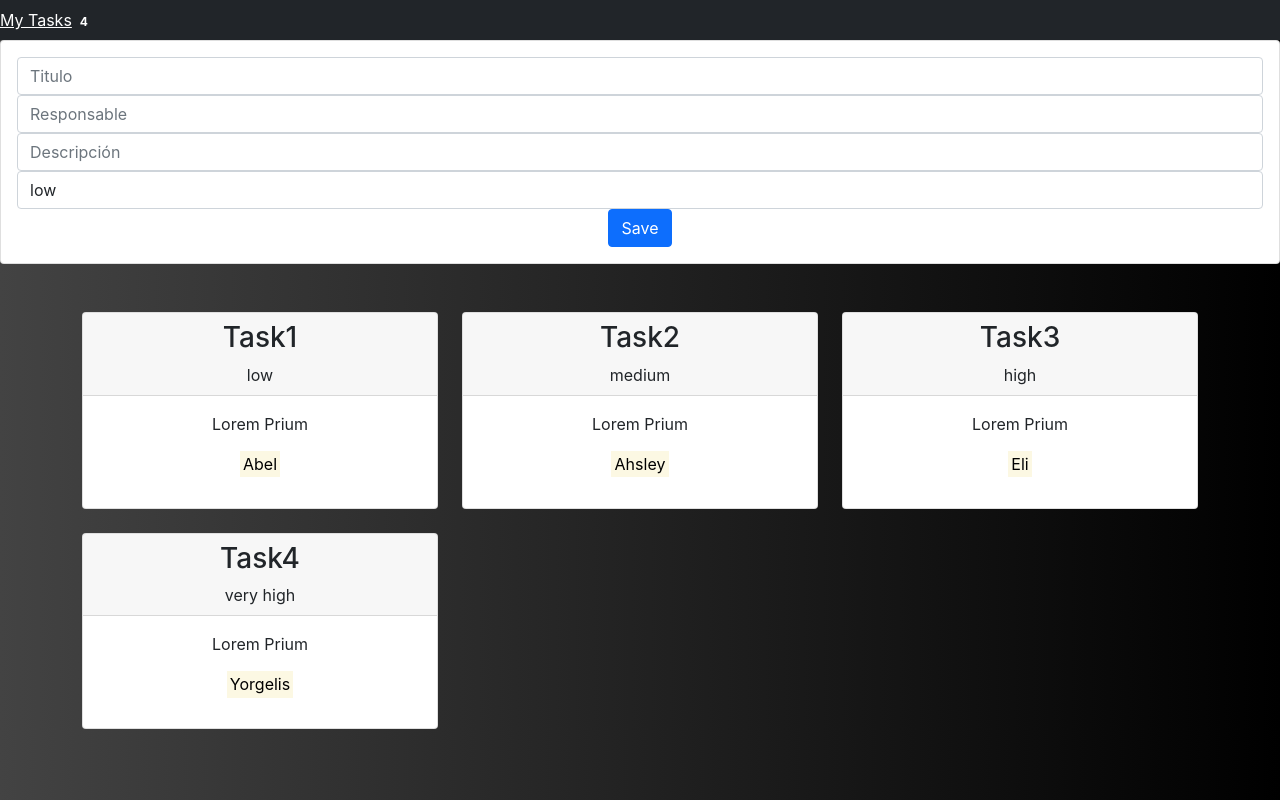
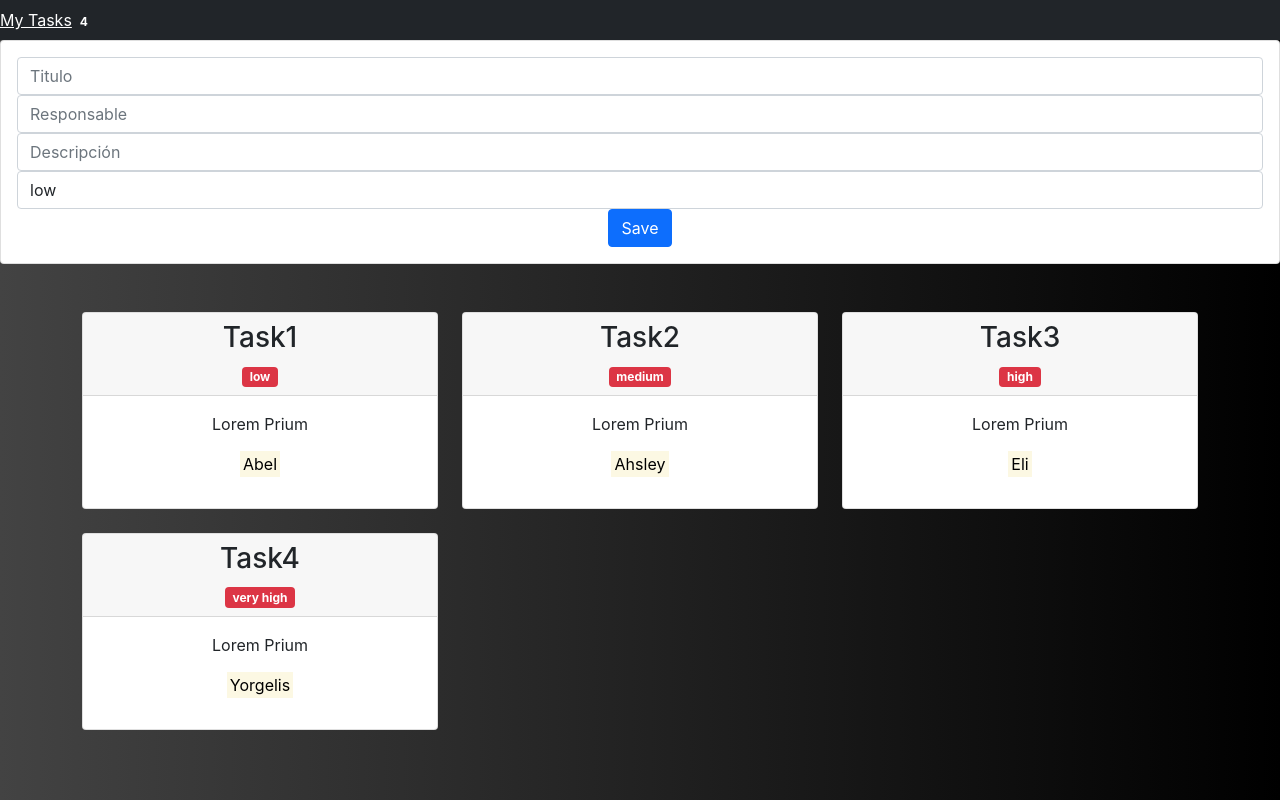
Before and after one commit to Greimer29/react-practico2, a React (Create React App) app: page / in a window 1280 px wide. Built offline with nearby package versions, Linux system fonts and the light colour scheme.

Commit message:
Stylizing the todo cards

```diff
--- a/src/App.js
+++ b/src/App.js
@@ -19,7 +19,9 @@ class App extends Component {
           <div className="card mt-4">
             <div className="card-header">
               <h3>{todo.titulo}</h3>
-              <span>{todo.prioridad}</span>
+              <span className="badge badge-pill bg-danger ml-2">
+                {todo.prioridad}
+              </span>
             </div>
             <div className="card-body">
               <p> {todo.descripcion} </p>
```
